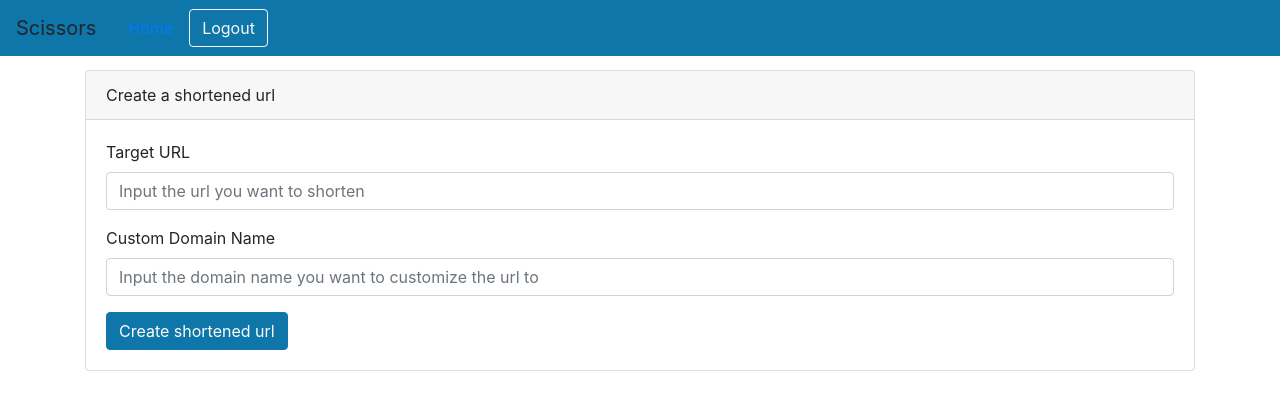
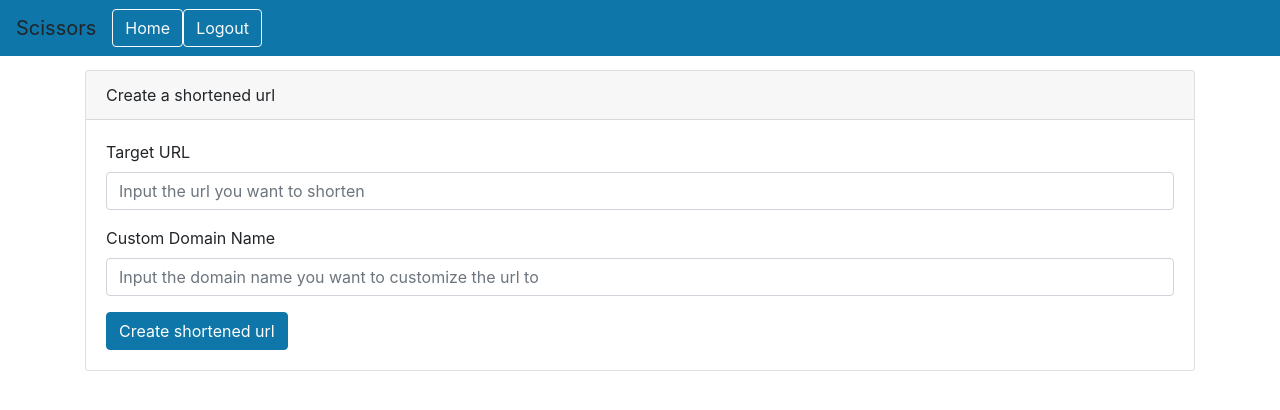
Before and after one commit to iamsamuelk/Scissors, a FastAPI app: page /scissors/create-url in a window 1280 px wide. Shown: the top 410 px of the page. Run offline with FastAPI, Linux system fonts and the light colour scheme; some libraries are stand-ins or nearby versions.

Commit message:
Editted the navbar for logged in

```diff
--- a/templates/navbarloggedin.html
+++ b/templates/navbarloggedin.html
@@ -1,7 +1,7 @@
 <div>
     <nav class="navbar navbar-expand-md navbar-dark main-color fixed-top">
         <a class="navbar-brand">Scissors</a>
-        <a class="nav-link" href="/scissors">Home</a>
+        <a type="button" class="btn btn-outline-light" href="/scissors">Home</a>
         <a type="button" class="btn btn-outline-light" href="/auth/logout">Logout</a>
     </nav>
 </div>
```
